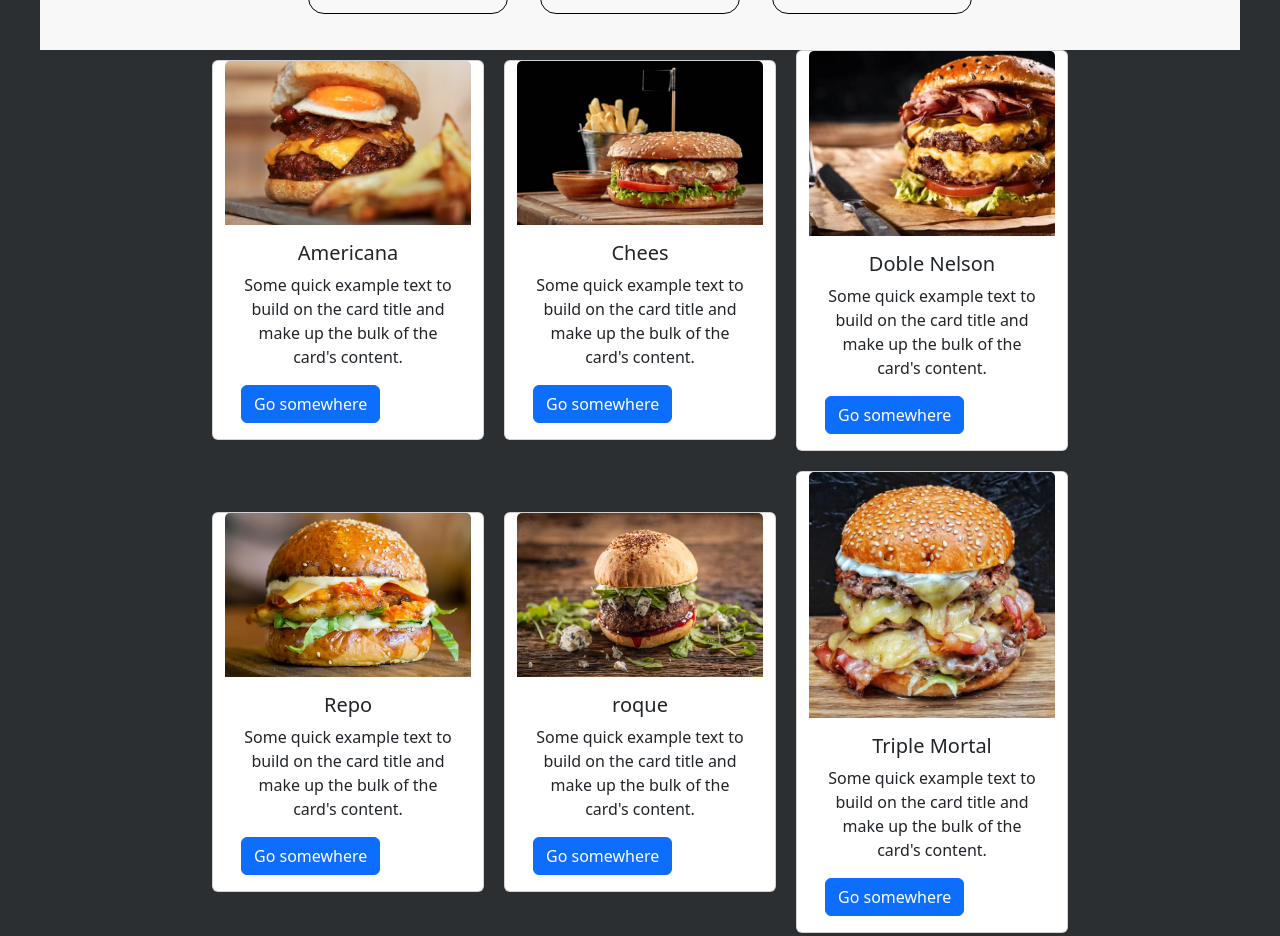
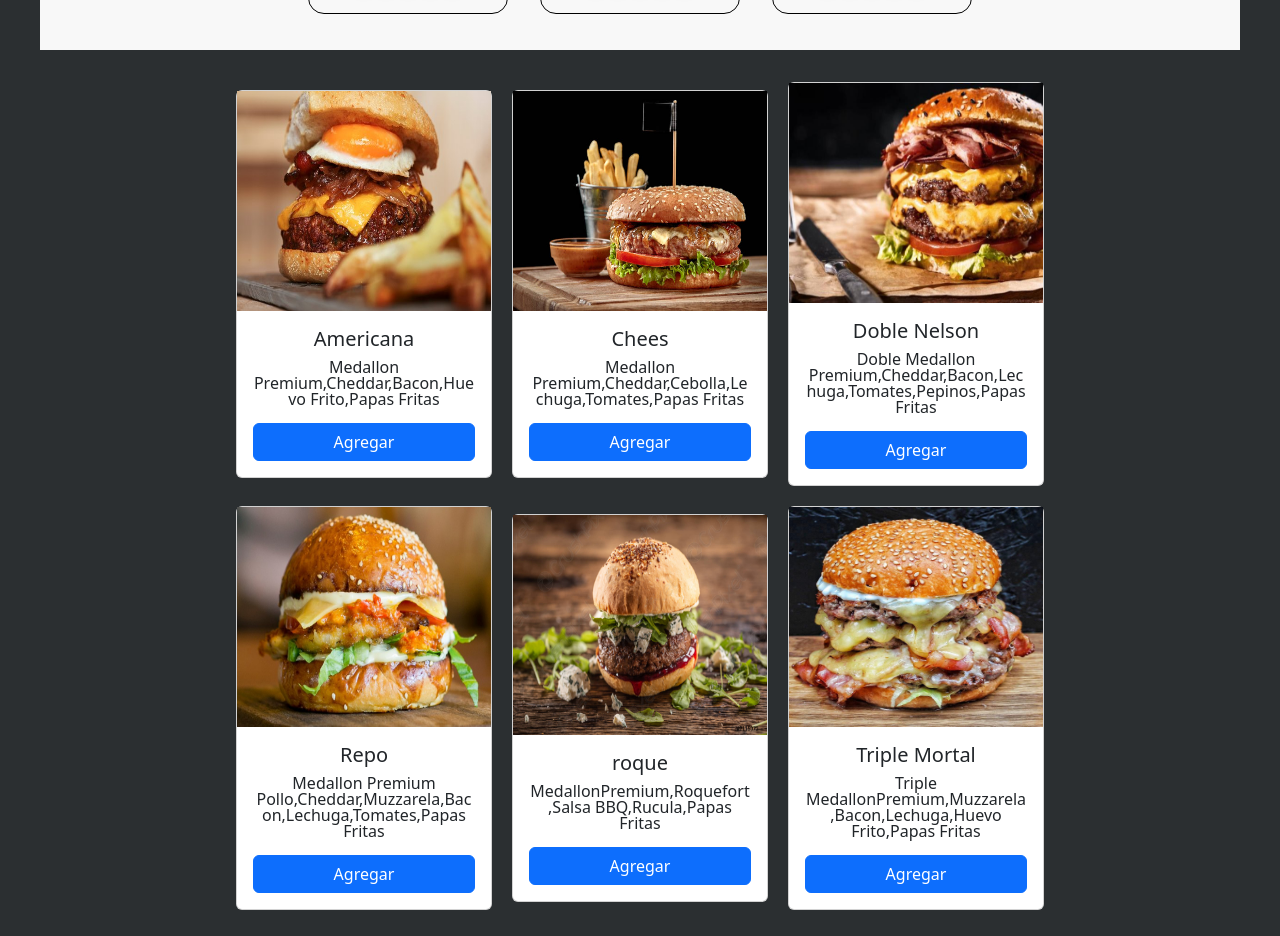
Before and after one commit to PabloVicente19/burgen, a plain HTML site: page index.html in a window 1280 px wide. Shown: the part 1550-2486 px from the top of the page. Drawn offline with nearby package versions, Linux system fonts and the light colour scheme; a web font is replaced by a local one.

Commit message:
terminar las cards

```diff
--- a/index.html
+++ b/index.html
@@ -111,7 +111,7 @@
   </section>
 
   <main class=" container menu-container">
-    <section class="row menu-burgers-container">
+    <section class=" menu-burgers-container">
 
     </section>
     <!-- <section class="burger-menu-content" id="burgers-menu">
--- a/src/css/styles.css
+++ b/src/css/styles.css
@@ -277,66 +277,17 @@ body {
 	margin-bottom: 10px;
 	text-align: center;
 }
-/* Contenedor de las cards */
+
+/* Contenedor de las hamburguesas */
 .menu-burgers-container {
+	padding: 2rem;
 	display: flex;
 	justify-content: center;
 	align-items: center;
 	flex-wrap: wrap;
 	gap: 20px;
 }
-/* Cards de las haburguesas */
-/* .burger-card {
-	/* width: 250px; */
-/*	display: flex;
-	flex-direction: column;
-	justify-content: center;
-	align-items: center;
-	flex-wrap: wrap;
-	background-color: var(--gray);
-	padding: 1rem;
-	gap: 10px;
-	border-radius: 2rem;
+.img-container {
+	height: 220px;
+	background-color: #0d6d8c;
 }
-.burger-card-img-content {
-	display: block;
-}
-.card-burger-img {
-	width: 100%;
-	height: 100%;
-	object-fit: cover;
-	border-radius: 15px;
-}
-.card-burger-title {
-	font-size: 1rem;
-	font-family: var(--fontChivoMono);
-	letter-spacing: 1px;
-}
-.card-burger-ingredients {
-	text-align: center;
-	font-family: var(--fontSourcePro);
-	font-weight: 600;
-	font-size: 15px;
-}
-.card-burger-price-and-btn {
-	display: flex;
-	align-items: center;
-	width: 100%;
-	justify-content: space-around;
-}
-.card-burger-price {
-	font-size: 1.4rem;
-}
-.card-burger-btn {
-	margin-top: 5px;
-	padding: 0.5rem 1.5rem;
-	border-radius: 0.5rem;
-	border: none;
-	font-family: var(--fontSourcePro);
-	font-weight: bold;
-	letter-spacing: 2px;
-	font-size: 1.1rem;
-	cursor: pointer;
-	background-color: var(--blue);
-	color: var(--grayLigth);
-}
--- a/src/js/app.js
+++ b/src/js/app.js
@@ -1,13 +1,15 @@
 // funcion que  crea las cards de las hamburguesas
 const createCardBurguer = (product) => {
-	const { id, name, image, price, group } = product;
+	const { id, name, image, price, group, ingredients } = product;
 	return `
-  <div class="card " style="width: 17rem;">
-      <img src=${image} class="card-img-top img-fluid" alt="...">
-    <div class="card-body">
+  <div class="card " style="width: 16rem">
+      <div class="img-container d-block">
+        <img src=${image} class="img-fluid w-100 h-100 " alt=${name}>
+      </div>
+    <div class="card-body d-flex flex-column justify-content-center">
       <h5 class="card-title text-center">${name}</h5>
-      <p class="card-text text-center">Some quick example text to build on the card title and make up the bulk of the card's content.</p>
-      <a href="#" class="btn btn-primary ">Go somewhere</a>
+      <p class="lh-1 card-text text-center w-100">${ingredients}</p>
+      <button href="#" class="btn btn-primary">Agregar</button>
     </div>
   </div>`;
 };
```
